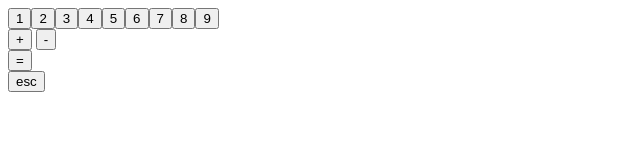
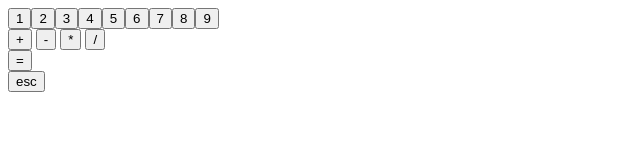
Before and after one commit to eriksokolov/sv, a SvelteKit app: page /calc in a window 1280 px wide. Shown: the top 160 px of the page, without its empty margins (0-640 px from the left). Built offline with nearby package versions, Linux system fonts and the light colour scheme.

Commit message:
add / && * to calculator, but really, eval does all the work. logic done, next - styling

```diff
--- a/src/routes/calc/+page.svelte
+++ b/src/routes/calc/+page.svelte
@@ -3,6 +3,8 @@
     let select = "";
     let plus = "+";
     let minus = "-";
+    let times = "*";
+    let divide = "/";
     let equals = "=";
     let result = ""
     let reset = "esc";
@@ -25,6 +27,12 @@
     <button on:click={() => select = select + minus}>
         {minus}
     </button>
+    <button on:click={() => select = select + times}>
+       {times}
+    </button>
+    <button on:click={() => select = select + divide}>
+        {divide}
+    </button>
 </div>
 <div>
     <button on:click={calculate()}>
```
